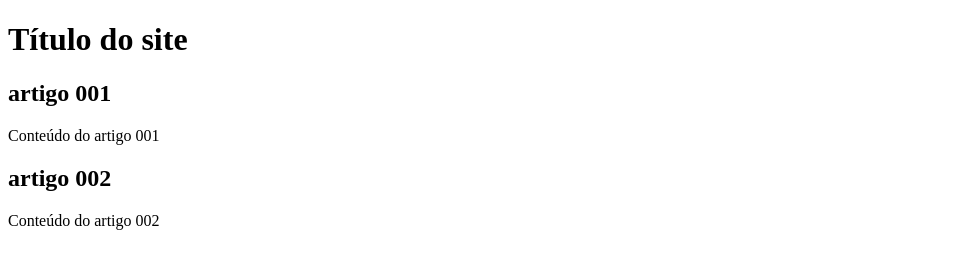
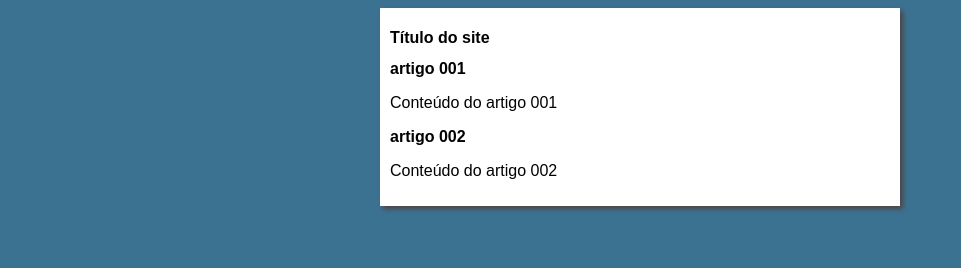
Before and after one commit to Daniel-Pereira-TI-dpr/projeto-site, a plain HTML site: page index.html in a window 1280 px wide. Shown: the whole page, without its empty margins (0-961 px from the left). Drawn offline with Linux system fonts and the light colour scheme.

Commit message:
inicio do design

```diff
--- /dev/null
+++ b/estilos/style.css
@@ -0,0 +1,16 @@
+*{
+    font-family: Arial, Helvetica, sans-serif;
+    font-size: 16px;
+}
+
+body{
+    background-color: rgb(60, 114, 145);
+}
+
+main{
+    background-color: white;
+    width: 500px;
+    margin: auto;
+    padding: 10px;
+    box-shadow: 3px 3px 5px rgb(75, 68, 68);
+}
--- a/index.html
+++ b/index.html
@@ -4,6 +4,7 @@
     <meta charset="UTF-8">
     <meta name="viewport" content="width=device-width, initial-scale=1.0">
     <title>Título do site</title>
+    <link rel="stylesheet" href="estilos/style.css">
 </head>
 <body>
     <main>
```
